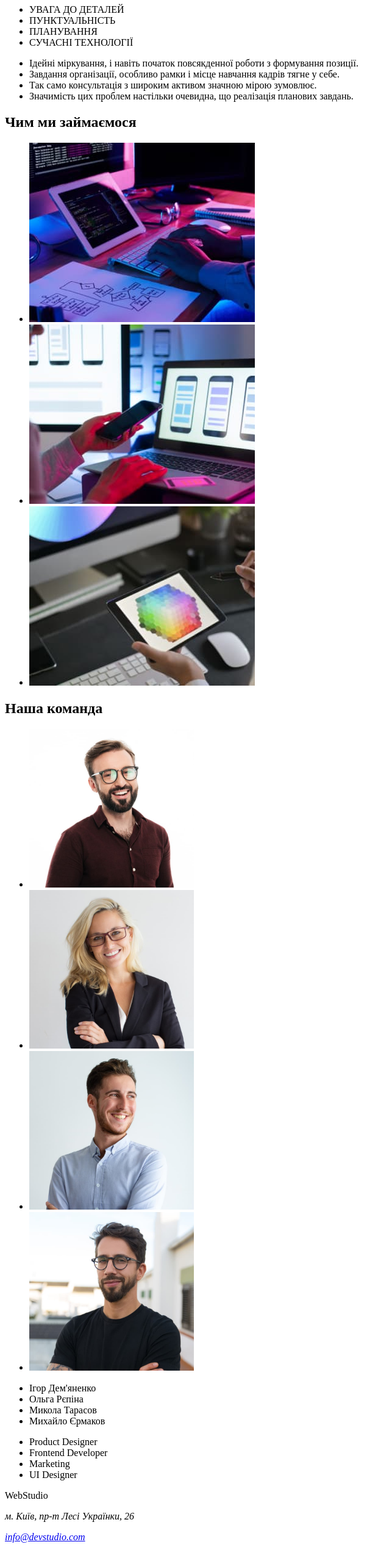
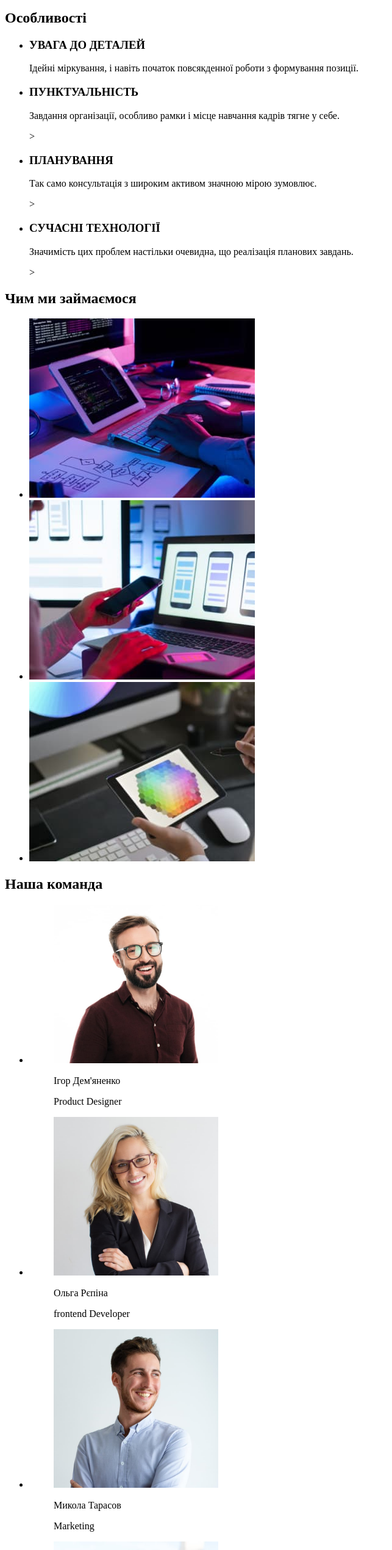
Before and after one commit to Vasiliev781410/goit-markup-hw-01, a plain HTML site: page index.html in a window 1280 px wide. Shown: the part 240-2781 px from the top of the page at 61% size, without its empty margins (0-643 px from the left). Drawn offline with Linux system fonts and the light colour scheme.

Commit message:
Update index.html

```diff
--- a/index.html
+++ b/index.html
@@ -1,5 +1,5 @@
 <!DOCTYPE html>
-<html lang="en">
+<html lang="uk">
 <head>
     <meta charset="UTF-8">
     <meta http-equiv="X-UA-Compatible" content="IE=edge">
@@ -9,9 +9,8 @@
 <body>
     <header>
         <!-- main menu  -->
-        <div>
-            <div>
-                <span>Web</span>Studio
+        <!-- logo -->
+        <a href="/"> <span>Web</span>Studio </a>
         <!-- navigation -->
         <nav>
             <ul>
@@ -25,93 +24,112 @@
             <a href="mailto:info@devstudio.com" class="contact-link">info@devstudio.com</a>
             <a href="tel:+380961111111" class="contact-link">+38 096 111 11 11</a>
         </div>
-            </div>
-        </div>
+    </header>
+    <main>
         <!-- big header -->
-        <div>
+        <section>
             <h1>
                  Ефективні рішення для вашого бізнесу
             </h1>
-            <button>
+            <button type="button">
                 Замовити послугу
             </button>
-        </div>
-    </header>
-    <main>
+        </section>>
         <!-- features name-->
+        <section>
+            <h2> Особливості</h2>
             <ul>
-            <li>УВАГА ДО ДЕТАЛЕЙ</li>
-            <li>ПУНКТУАЛЬНІСТЬ</li>
-            <li>ПЛАНУВАННЯ</li>
-            <li>СУЧАСНІ ТЕХНОЛОГІЇ</li>
+                <li>
+                    <h3>УВАГА ДО ДЕТАЛЕЙ</h3>
+                    <p>Ідейні міркування, і навіть початок повсякденної роботи з формування позиції.</p>
+                </li>
+                <li>
+                    <h3>ПУНКТУАЛЬНІСТЬ</h3>
+                    <p>Завдання організації, особливо рамки і місце навчання кадрів тягне у себе.</p>>
+                </li>
+                <li>
+                    <h3>ПЛАНУВАННЯ</h3>
+                    <p>Так само консультація з широким активом значною мірою зумовлює.</p>>
+                </li>
+                <li>
+                    <h3>СУЧАСНІ ТЕХНОЛОГІЇ</h3>
+                    <p>Значимість цих проблем настільки очевидна, що реалізація планових завдань.</p>>
+                </li>
             </ul>
-        <!-- features details-->
-        <ul>
-            <li>Ідейні міркування, і навіть початок повсякденної роботи з формування позиції.</li>
-            <li>Завдання організації, особливо рамки і місце навчання кадрів тягне у себе.</li>
-            <li>Так само консультація з широким активом значною мірою зумовлює.</li>
-            <li>Значимість цих проблем настільки очевидна, що реалізація планових завдань.</li>
-        </ul>
+        </section>
         <!-- what we do -->
-        <div>
+        <section>
             <h2>
                 Чим ми займаємося
             </h2>
             <!-- list photo what we do -->
             <ul>
                 <li>
-                    <img src="images/work_computer.jpg" alt="человек за компьютером" width="370"  height="294">
+                    <img src="images/work_computer.jpg" alt="человек за компьютером" width="370">
                 </li>
                 <li>
-                    <img  src="images/tel_and_comp.jpg" alt="человек с телефоном у компьютера" width="370" height="294">
+                    <img  src="images/tel_and_comp.jpg" alt="человек с телефоном у компьютера" width="370">
                 </li>
                 <li>
-                    <img src="images/stylus.jpg" alt="человек со стилусом" width="370" height="294">
+                    <img src="images/stylus.jpg" alt="человек со стилусом" width="370">
                 </li>
             </ul>
-        </div>
+        </section>
         <!-- our team -->
-        <div>
+        <section>
             <h2>
                 Наша команда
             </h2>
-
             <ul>
-                <li> <img src="images/product_designer.jpg" alt="дизайнер" width="270"  height="260"> </li>
-                <li> <img src="images/frontend_developer.jpg" alt="дизайнер" width="270"  height="260"> </li>
-                <li> <img src="images/marketing.jpg" alt="маркетолог" width="270"  height="260"> </li>
-                <li> <img src="images/UI_Designer.jpg" alt="дизайнер інтерфейсу користувачів" width="270"  height="260"> </li>
+                <li>
+                    <figure>
+                        <img src="images/product_designer.jpg" alt="продакт дизайнер" width="270">
+                        <figcaption>
+                            <p>Ігор Дем'яненко</p>
+                            <p lang="en">Product Designer</p>
+                        </figcaption>
+                    </figure>
+                </li>
+                <li>
+                    <figure>
+                        <img src="images/frontend_developer.jpg" alt="фронтенд-розробник" width="270">
+                        <figcaption>
+                            <p>Ольга Рєпіна</p>
+                            <p lang="en">frontend Developer</p>
+                        </figcaption>
+                    </figure>
+                </li>
+                <li>
+                    <figure>
+                        <img src="images/marketing.jpg" alt="маркетолог" width="270">
+                        <figcaption>
+                            <p>Микола Тарасов</p>
+                            <p lang="en">Marketing</p>
+                        </figcaption>
+                    </figure>
+                </li>
+                <li>
+                    <figure>
+                        <img src="images/UI_Designer.jpg" alt="дизайнер інтерфейсу користувачів" width="270">
+                        <figcaption>
+                            <p>Михайло Єрмаков</p>
+                            <p lang="en">UI Designer</p>
+                        </figcaption>
+                    </figure>
+                </li>
             </ul>
-            <!-- list member's name -->
-            <ul>
-                <li>Ігор Дем'яненко</li>
-                <li>Ольга Рєпіна</li>
-                <li>Микола Тарасов</li>
-                <li>Михайло Єрмаков</li>
-            </ul>
-            <!-- list member's position -->
-            <ul>
-                <li>Product Designer</li>
-                <li>Frontend Developer</li>
-                <li>Marketing</li>
-                <li>UI Designer</li>
-            </ul>
-        </div>
+        </section>
     </main>
     <footer>
         <p>
-            <span>Web</span>Studio
+            <a href="/"> <span>Web</span>Studio </a>
         </p>
         <address>
-            м. Київ, пр-т Лесі Українки, 26
-        </address>
-        <address>
-            <p>
-                <a href="mailto:info@devstudio.com" class="contact-link">info@devstudio.com</a>
-            </p>
-            <p>
-                <a href="tel:+380961111111" class="contact-link">+38 096 111 11 11</a>
-            </p>
+            <ul>
+                <li>  <a href="https://www.google.com.ua/maps/place/%D0%B1%D1%83%D0%BB.+%D0%9B%D0%B5%D1%81%D0%B8+%D0%A3%D0%BA%D1%80%D0%B0%D0%B8%D0%BD%D0%BA%D0%B8,+26,+%D0%9A%D0%B8%D0%B5%D0%B2,+02000/@50.4265841,30.5361971,17z/data=!3m1!4b1!4m5!3m4!1s0x40d4cf0e033ecbe9:0x57a4dffefec77da0!8m2!3d50.4265807!4d30.5383858?hl=ru" target="_blank"  rel="noopener noreferrer" >м. Київ, пр-т Лесі Українки, 26</a> </li>
+                <li>  <a href="mailto:info@devstudio.com" class="contact-link">info@devstudio.com</a> </li>
+                <li>  <a href="tel:+380961111111" class="contact-link">+38 096 111 11 11</a>  </li>
+            </ul>
         </address>
     </footer>
 </body>
```
Lines whose indentation alone changed are shown as unchanged.
